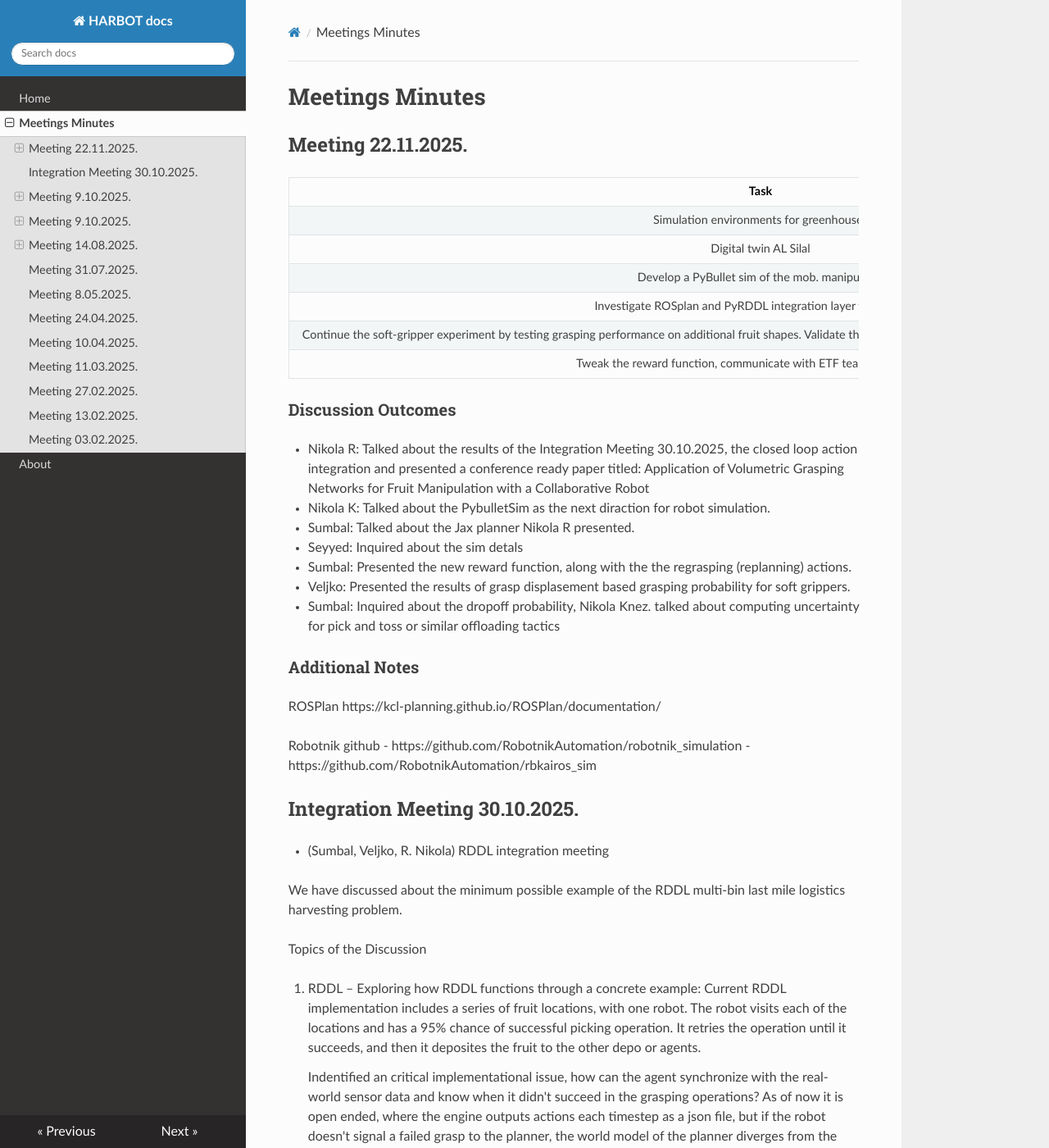
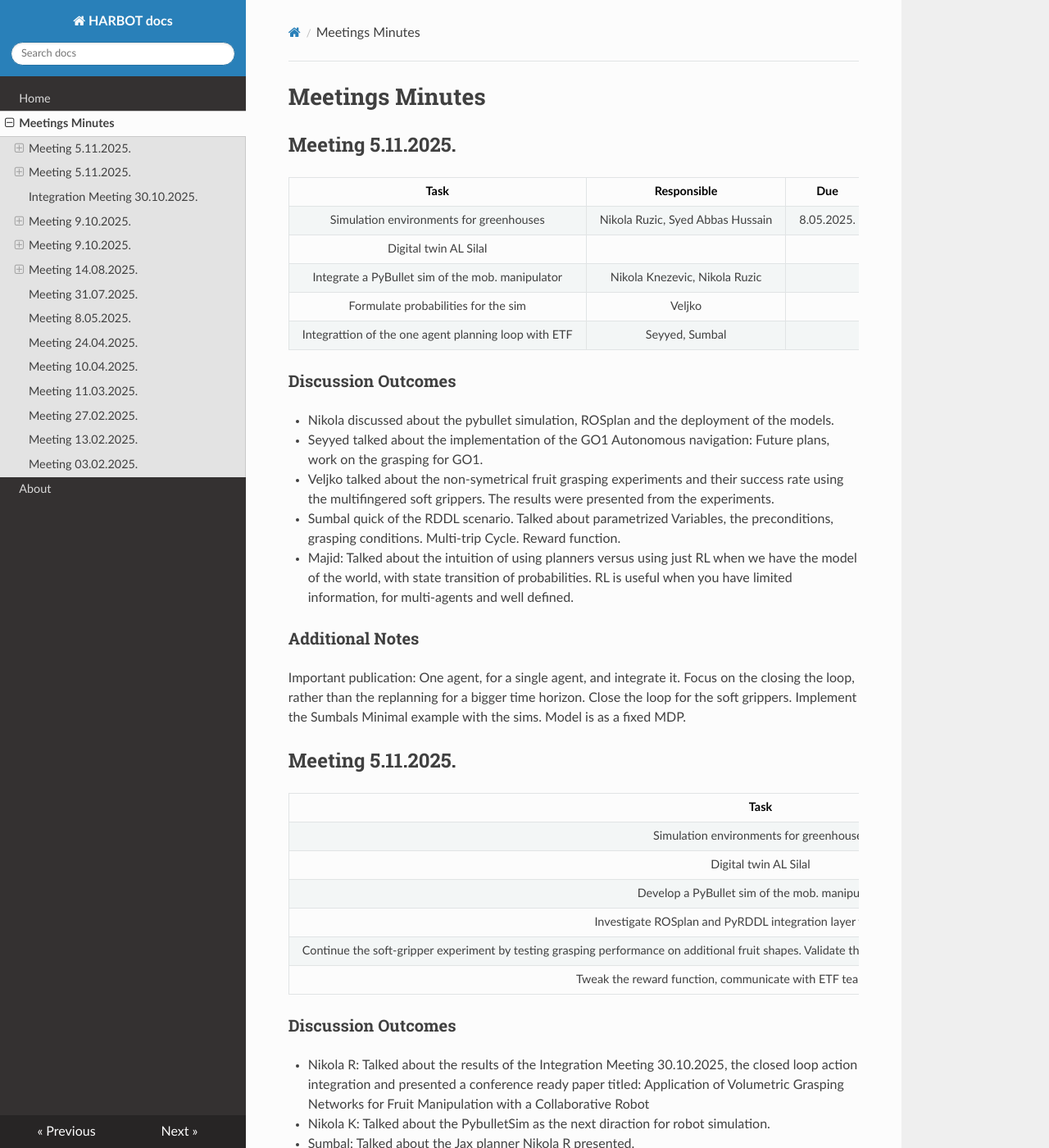
Before and after one commit to etfrobotics/HARBOT, an MkDocs documentation site: the page built from docs/logs.md, in a window 1280 px wide and 1400 px high. Shown: the whole window at 82% size. Built offline with MkDocs 1.6.1, drawn with Linux system fonts in a browser that asks for light colours; nearby versions of some CDN libraries.

Commit message:
Update logs.md

```diff
--- a/docs/logs.md
+++ b/docs/logs.md
@@ -1,6 +1,34 @@
 # Meetings Minutes
 
-## Meeting 22.11.2025.
+## Meeting 5.11.2025.
+
+|                                                                             Task                                                                             |   Responsible   | Due |     Status    |
+| :----------------------------------------------------------------------------------------------------------------------------------------------------------: | :-------------: | :-: | :-----------: |
+|                                         Simulation environments for greenhouses                                  |            Nikola Ruzic, Syed Abbas Hussain          | 8.05.2025. | ⚠️ TO BE DONE |
+|                                            Digital twin AL Silal                                                                 |                                     |             | ⚠️ TO BE DONE |
+|                        Integrate a PyBullet sim of the mob. manipulator                                                       |         Nikola Knezevic, Nikola Ruzic           |		 | ⚠️ TO BE DONE |
+|	 						Formulate probabilities for the sim                           |        Veljko           |		 | ⚠️ TO BE DONE |
+|                       Integrattion of the one agent planning loop with ETF                                     |         Seyyed, Sumbal          |		 | ⚠️ TO BE DONE |
+
+### Discussion Outcomes
+- Nikola discussed about the pybullet simulation, ROSplan and the deployment of the models.
+
+- Seyyed talked about the implementation of the GO1 Autonomous navigation: Future plans, work on the grasping for GO1.
+
+- Veljko talked about the non-symetrical fruit grasping experiments and their success rate using the multifingered soft grippers. The results were presented from the experiments.
+
+- Sumbal quick of the RDDL scenario. Talked about parametrized Variables,  the preconditions, grasping conditions. Multi-trip Cycle. Reward function.
+
+- Majid: Talked about the intuition of using planners versus using just RL when we have the model of the world, with state transition of probabilities. RL is useful when you have limited information, for multi-agents and well defined.
+
+### Additional Notes
+
+Important publication: One agent, for a single agent, and integrate it.
+Focus on the closing the loop, rather than the replanning for a bigger time horizon. Close the loop for the soft grippers. Implement the Sumbals Minimal example with the sims. Model is as a fixed MDP.
+
+
+
+## Meeting 5.11.2025.
 
 |                                                                             Task                                                                             |   Responsible   | Due |     Status    |
 | :----------------------------------------------------------------------------------------------------------------------------------------------------------: | :-------------: | :-: | :-----------: |
```
